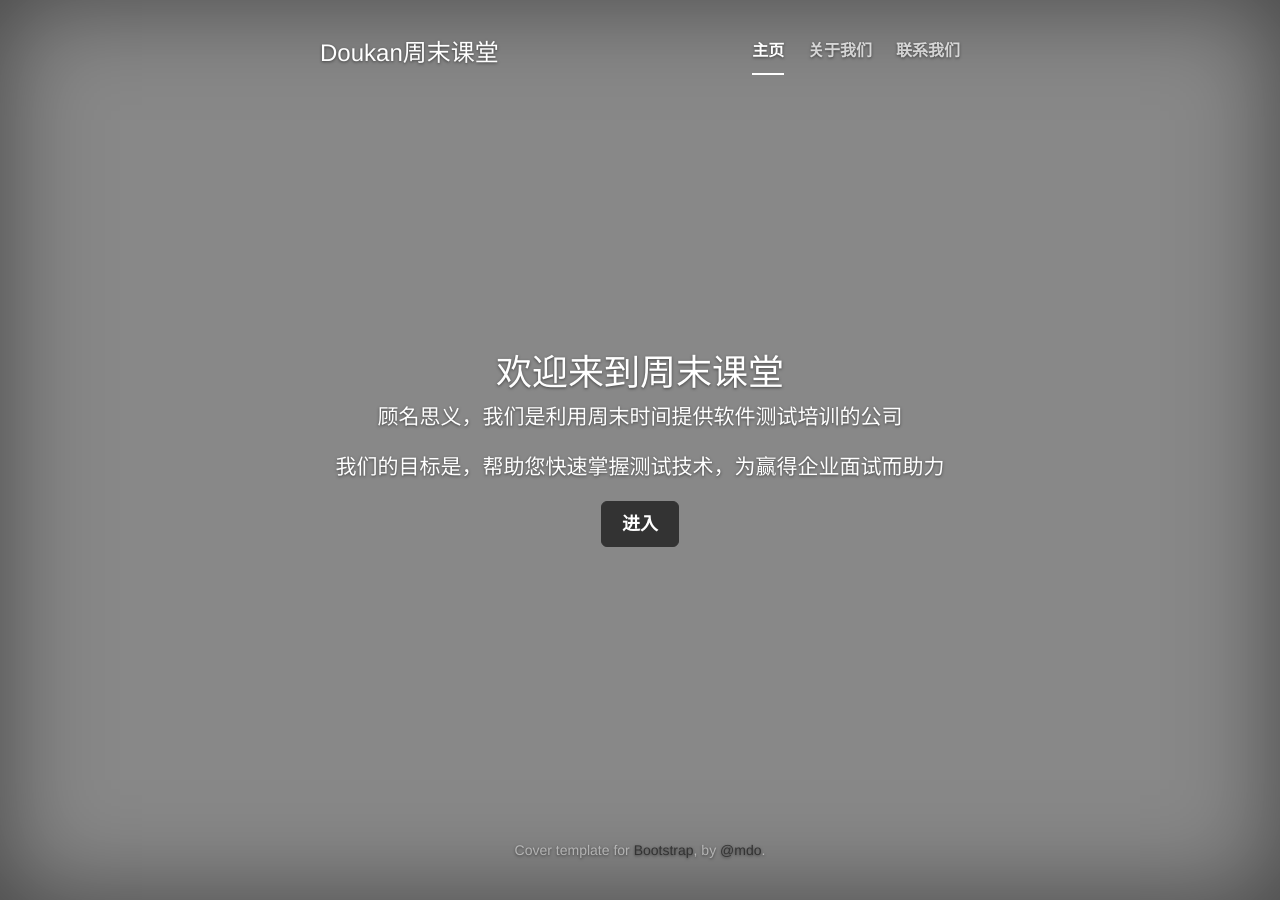
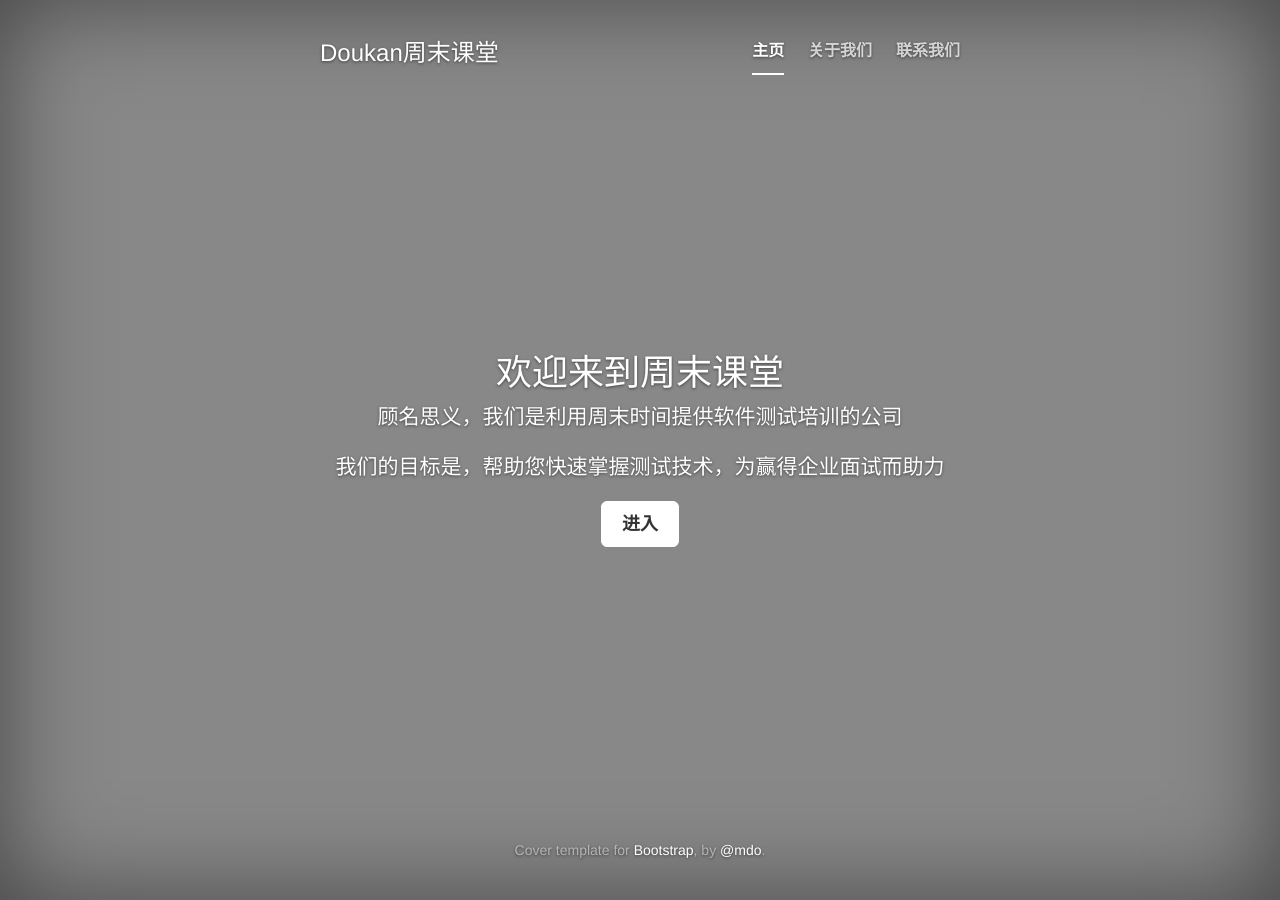
Before and after one commit to guming/myblog, a Jekyll site: the page index.html, which Jekyll copies as it is, in a window 1280 px wide. Built offline with Jekyll 4.4.1, drawn with Linux system fonts in a browser that asks for light colours; nearby versions of some CDN libraries.

Commit message:
change index

```diff
--- a/assets/css/cover.css
+++ b/assets/css/cover.css
@@ -6,17 +6,17 @@
 a,
 a:focus,
 a:hover {
-  color: #333;
+  color: #fff;
 }
 
 /* Custom default button */
 .btn-default,
 .btn-default:hover,
 .btn-default:focus {
-  color: #fff;
+  color: #333;
   text-shadow: none; /* Prevent inheritence from `body` */
-  background-color: #333;
-  border: 1px solid #333;
+  background-color: #fff;
+  border: 1px solid #fff;
 }
 
 
--- a/fee.html
+++ b/fee.html
@@ -40,7 +40,7 @@
                 <span class="icon-bar"></span>
                 <span class="icon-bar"></span>
               </button>
-              <a class="navbar-brand" href="#">周末课堂</a>
+              <a class="navbar-brand" href="#">Doukan周末课堂</a>
             </div>
             <div class="navbar-collapse collapse">
               <ul class="nav navbar-nav">
--- a/info.html
+++ b/info.html
@@ -40,7 +40,7 @@
                 <span class="icon-bar"></span>
                 <span class="icon-bar"></span>
               </button>
-              <a class="navbar-brand" href="#">周末课堂</a>
+              <a class="navbar-brand" href="#">Doukan周末课堂</a>
             </div>
             <div class="navbar-collapse collapse">
               <ul class="nav navbar-nav">
```
